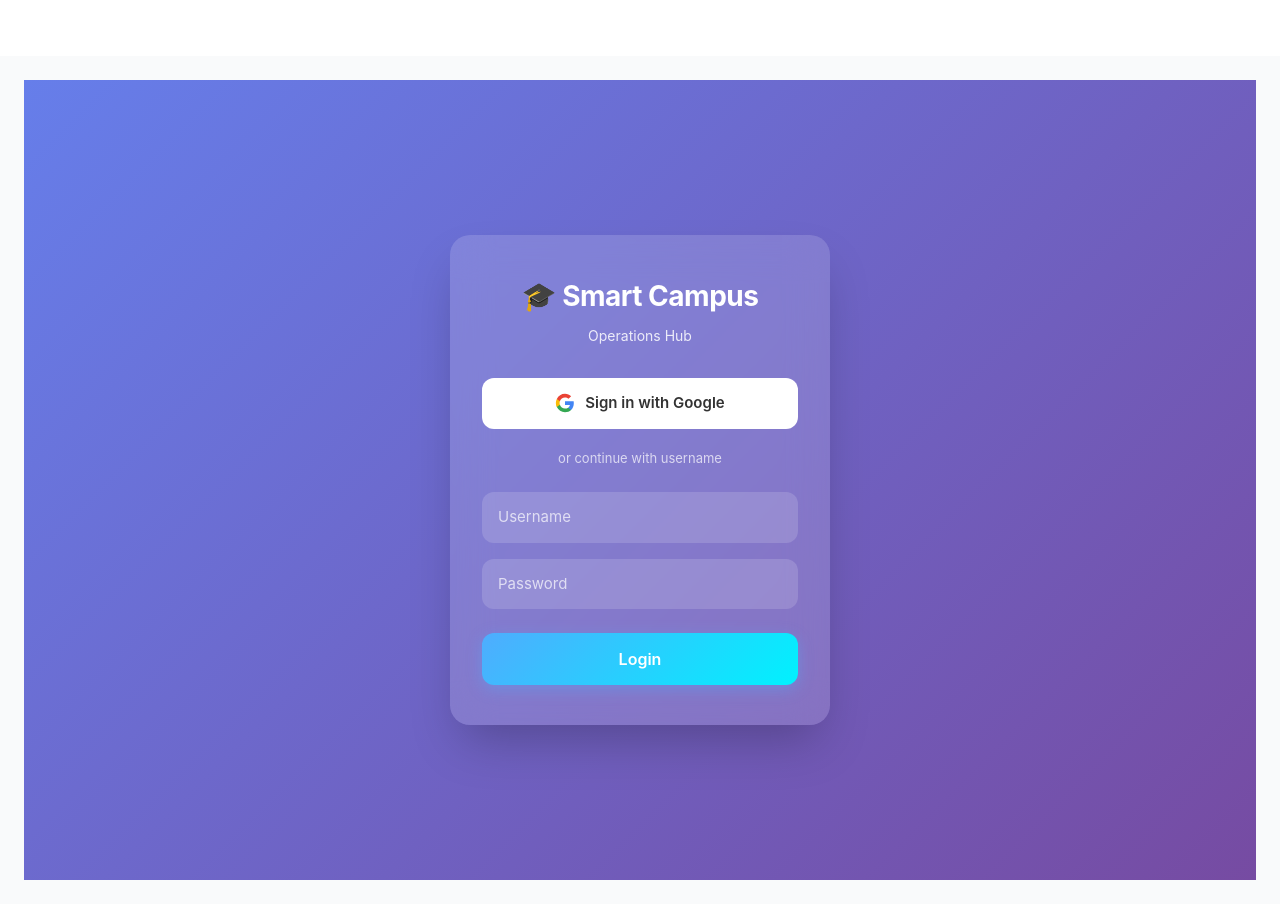
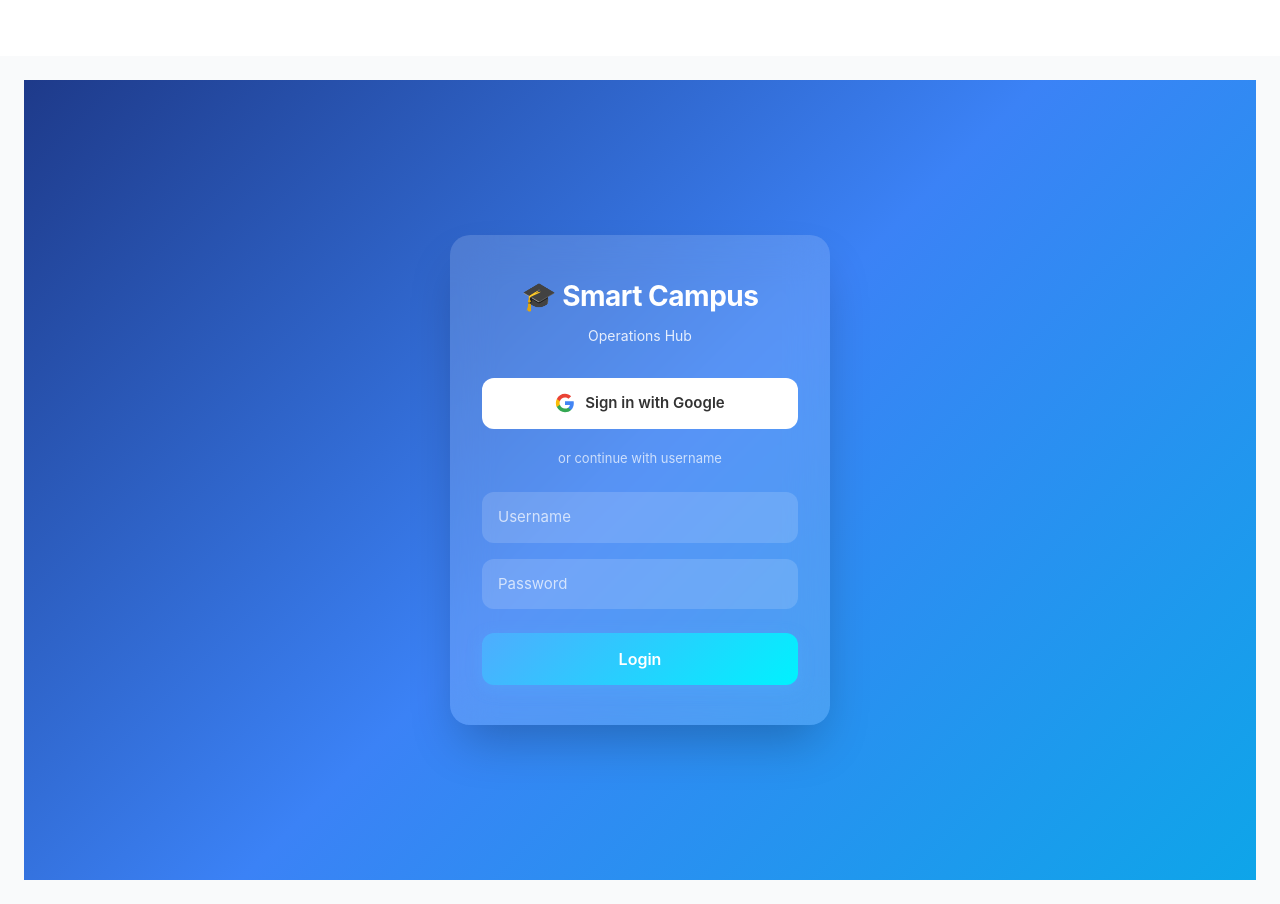
Before and after one commit to ravindi2002/it3030-paf-2026-smart-campus-gorup-Y3S2-WE-44, a React (Vite) app in the folder frontend/: page /login in a window 1280 px wide. Built offline with nearby package versions, Linux system fonts and the light colour scheme; the HTML template or start-up script is replaced by a standard one.

Commit message:
Change login background to blue gradient (dark blue shadings)

```diff
--- a/frontend/src/pages/Login.tsx
+++ b/frontend/src/pages/Login.tsx
@@ -4,7 +4,7 @@ import { useAuth } from '../hooks/useAuth';
 
 const styles = {
   gradientBackground: {
-    background: 'linear-gradient(135deg, #667eea 0%, #764ba2 100%)',
+    background: 'linear-gradient(135deg, #1e3a8a 0%, #3b82f6 50%, #0ea5e9 100%)',
     minHeight: '100vh',
     fontFamily: "'Inter', -apple-system, BlinkMacSystemFont, 'Segoe UI', sans-serif",
   },
```
